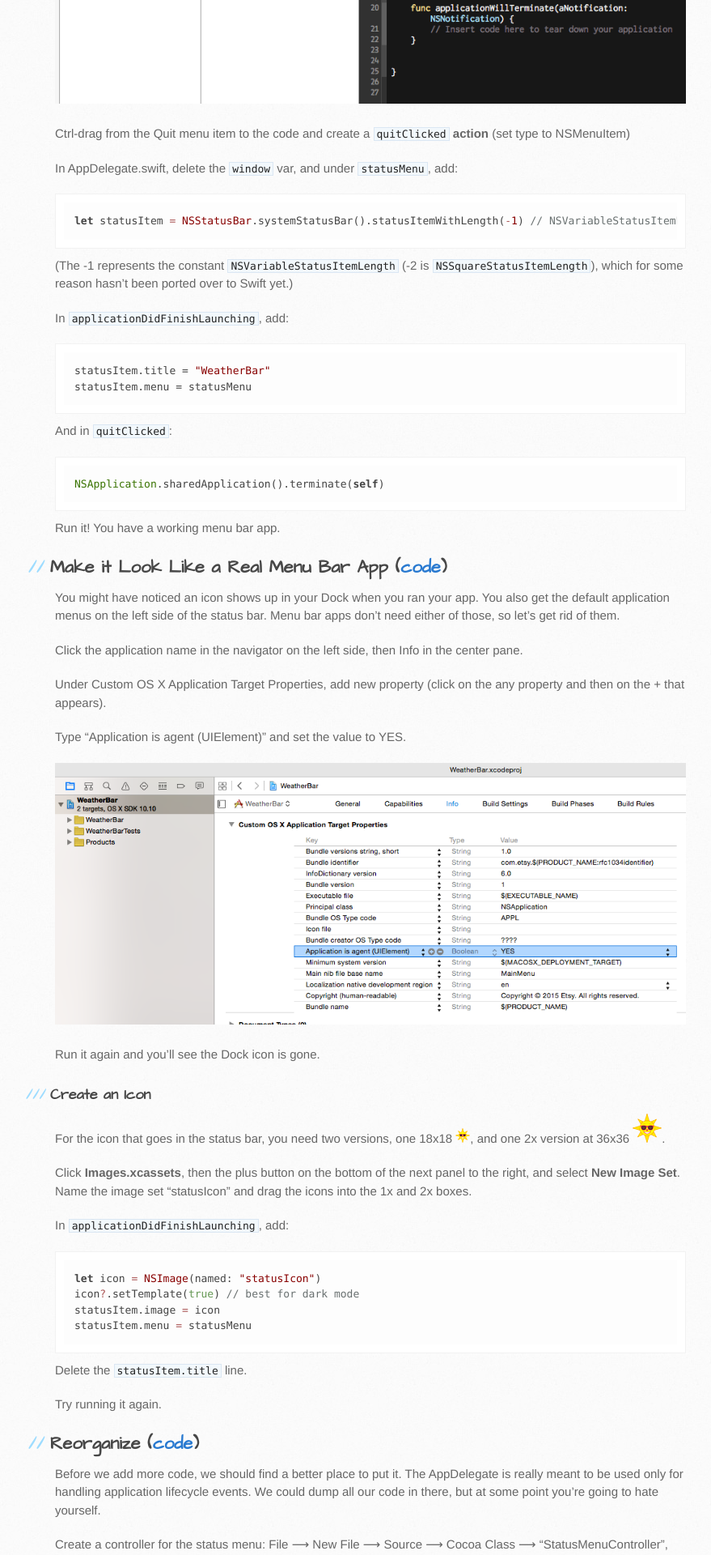
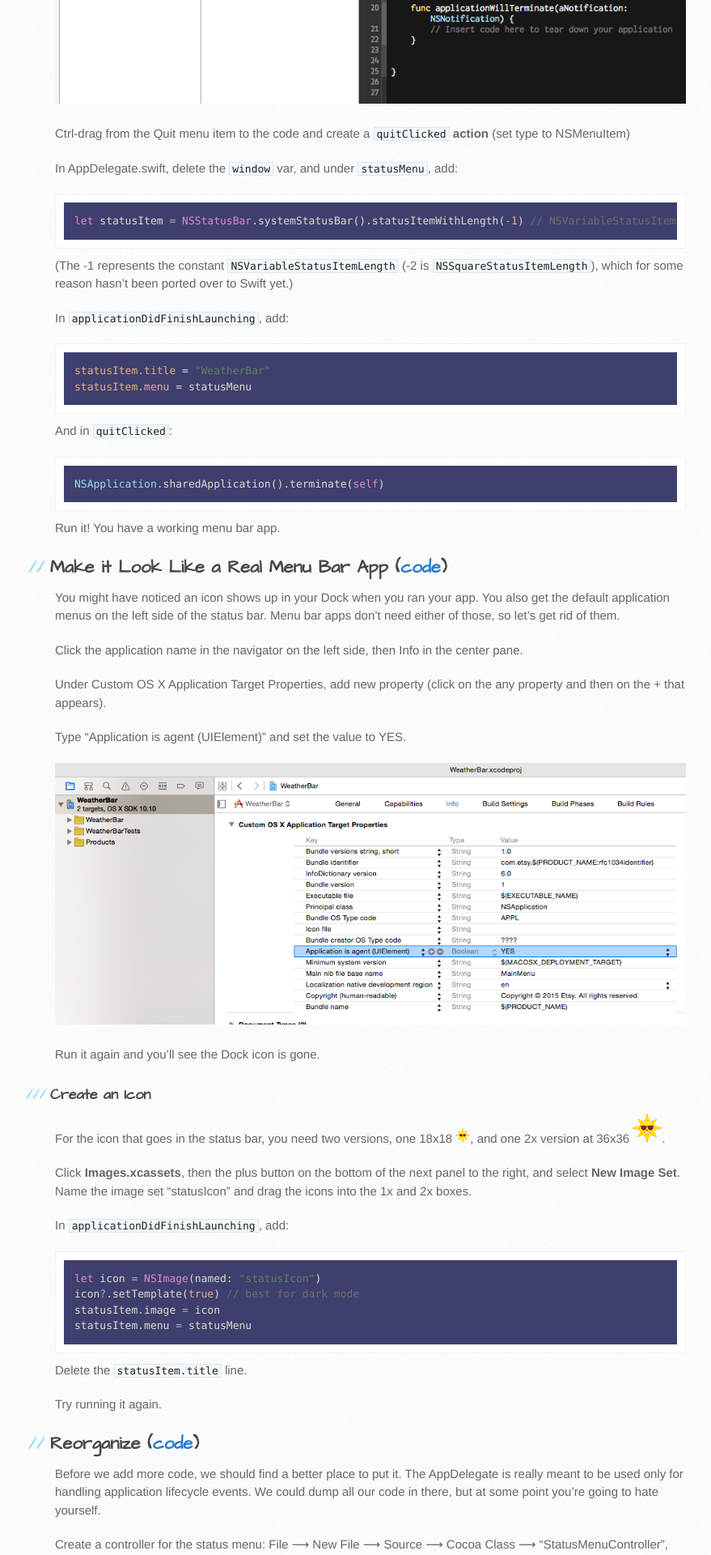
Before and after one commit to bgreenlee/WeatherBar, a Jekyll site: the page built from index.md, in a window 1280 px wide. Shown: the part 2818-4738 px from the top of the page at 81% size, without its empty margins (72-951 px from the left). Built offline with Jekyll 4.4.1, drawn with Linux system fonts in a browser that asks for light colours; nearby versions of some CDN libraries.

Commit message:
Dark code theme

```diff
--- a/_layouts/default.html
+++ b/_layouts/default.html
@@ -8,7 +8,7 @@
     <link rel="stylesheet" type="text/css" href="stylesheets/stylesheet.css" media="screen" />
     <link rel="stylesheet" type="text/css" href="stylesheets/pygment_trac.css" media="screen" />
     <link rel="stylesheet" type="text/css" href="stylesheets/print.css" media="print" />
-    <link rel="stylesheet" href="//cdnjs.cloudflare.com/ajax/libs/highlight.js/8.4/styles/default.min.css">
+    <link rel="stylesheet" href="//cdnjs.cloudflare.com/ajax/libs/highlight.js/8.4/styles/zenburn.min.css">
 
     <!--[if lt IE 9]>
     <script src="//html5shiv.googlecode.com/svn/trunk/html5.js"></script>
--- a/stylesheets/stylesheet.css
+++ b/stylesheets/stylesheet.css
@@ -505,7 +505,7 @@ pre {
 }
 
 pre, code.hljs {
-  background: #fdfdfd;
+  background: #3f3f6f;
 }
 
 code, pre {
```
Also changed, not shown: 2 other files.
